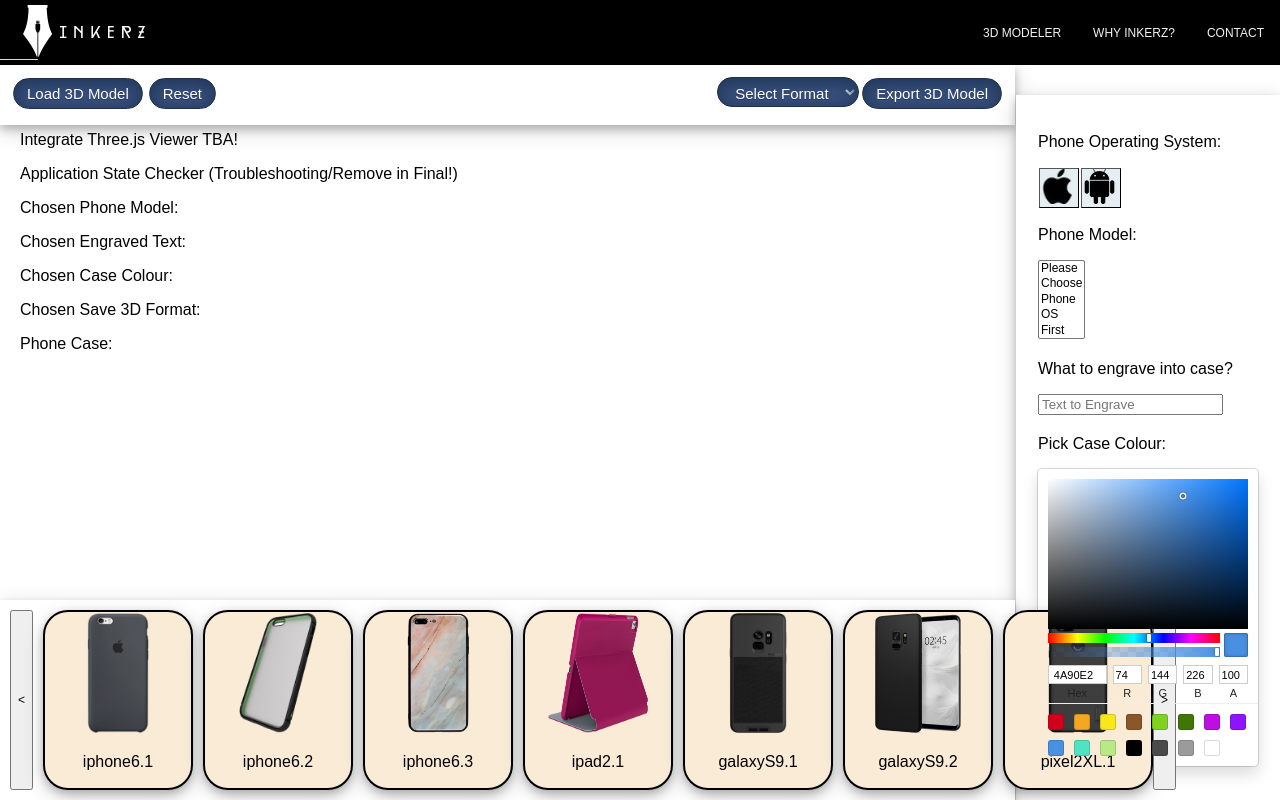
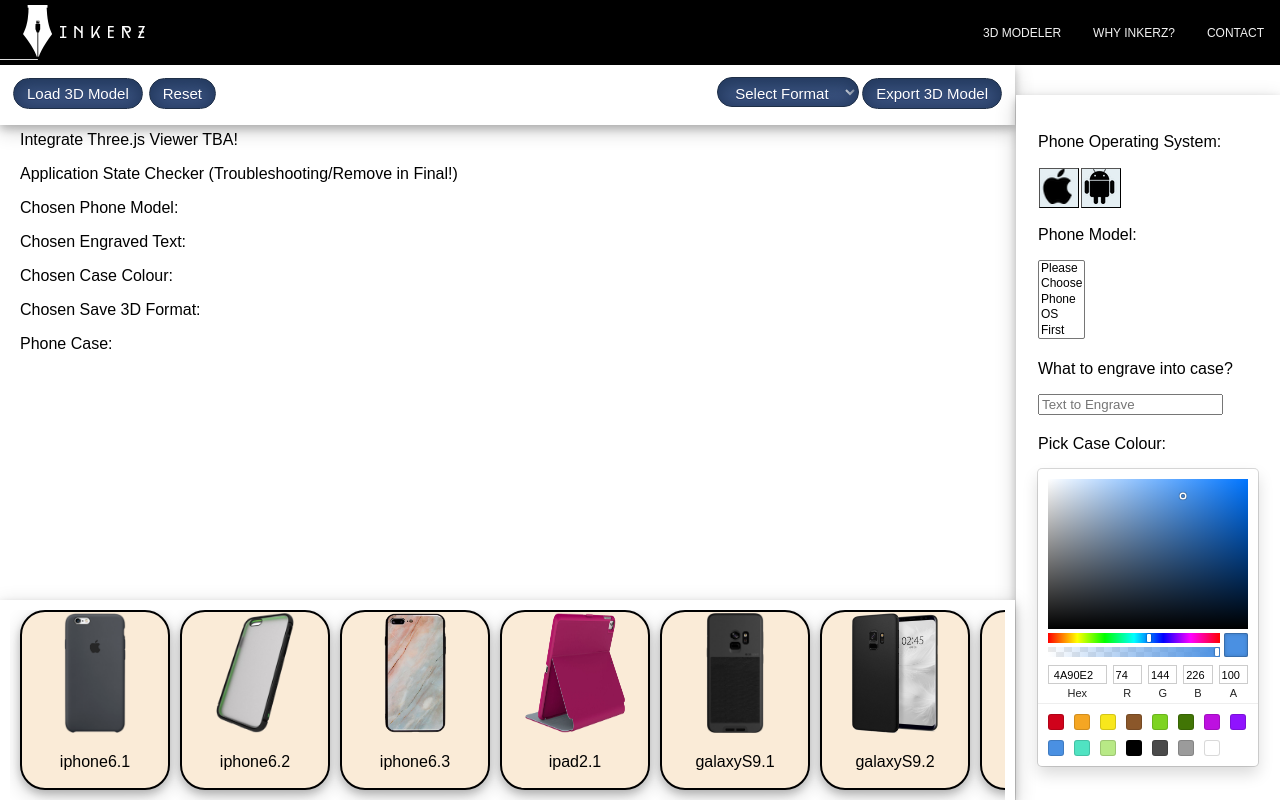
Before and after one commit to Che-Zhu/Inkerz-ReactUI, a React (Create React App) app: page / in a window 1280 px wide. Built offline with nearby package versions, Linux system fonts and the light colour scheme.

Commit message:
Update CaseSelection.js
added card view for cases

```diff
--- a/src/components/CaseSelection.js
+++ b/src/components/CaseSelection.js
@@ -1,5 +1,6 @@
 import React from 'react';
-import App from '../App';
+//card view is based on this sample
+//https://medium.com/flexbox-and-grids/how-to-create-horizontally-scrollable-sections-with-flexbox-60d860f539b2
 
 function CaseSelection(props) {
     const os = props.app_states.chosen_phone_os;
@@ -7,12 +8,15 @@ function CaseSelection(props) {
     var caseList;
     var casesAvailable;
 
+    //check os version iOS or Android
     if (os === "iOS") {
+        //check device model
         if (model === "iPhone6") {
              caseList = props.app_states.available_iPhone6_cases
         } else if (model === "iPad2") {
              caseList = props.app_states.available_iPad2_cases
         } else {
+            //connect all device model arrays together if no device model is selected
              caseList = props.app_states.available_iPhone6_cases.concat(props.app_states.available_iPad2_cases)
         }
     } else if (os === "Android") {
@@ -24,15 +28,17 @@ function CaseSelection(props) {
             caseList = props.app_states.available_galaxyS9_cases.concat(props.app_states.available_pixel2XL_cases)
         }
     } else {
+        //if neither os is selected then display all cases
         caseList = props.app_states.available_case_models
     }
 
+    //get number of elements in array
     casesAvailable = caseList.length
-
 
     var divisions = [];
 
-    for (let i = 0; i < casesAvailable; i++) {
+    //loop build elements function
+    for (var i = 0; i < casesAvailable; i++) {
         divisions.push(
             <div className="displayCaseList">
         <button className="displayCaseButton">
@@ -45,10 +51,11 @@ function CaseSelection(props) {
 
     return (
         <>
-        <button className="previousPage">{"<"}</button>
-        {divisions}
-        <button className="nextPage">{">"}</button>
+        <section class="card">
+            {divisions}
+        </section>
         </>
+        //<p>{casesAvailable} cases available (page {currentPageNumber} of {numberOfPages}({currentPageCases} this page))</p>
     )
 }
 
```
